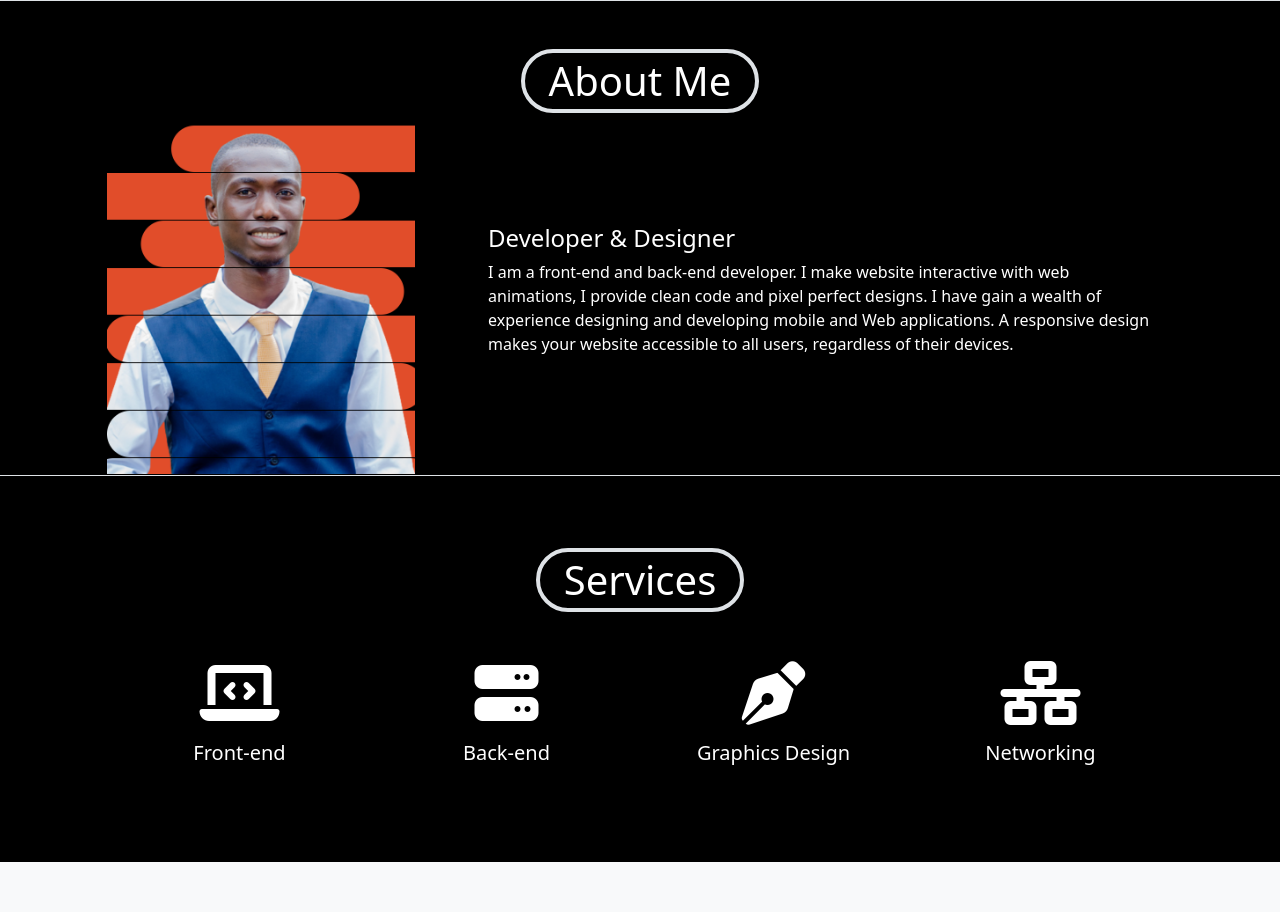
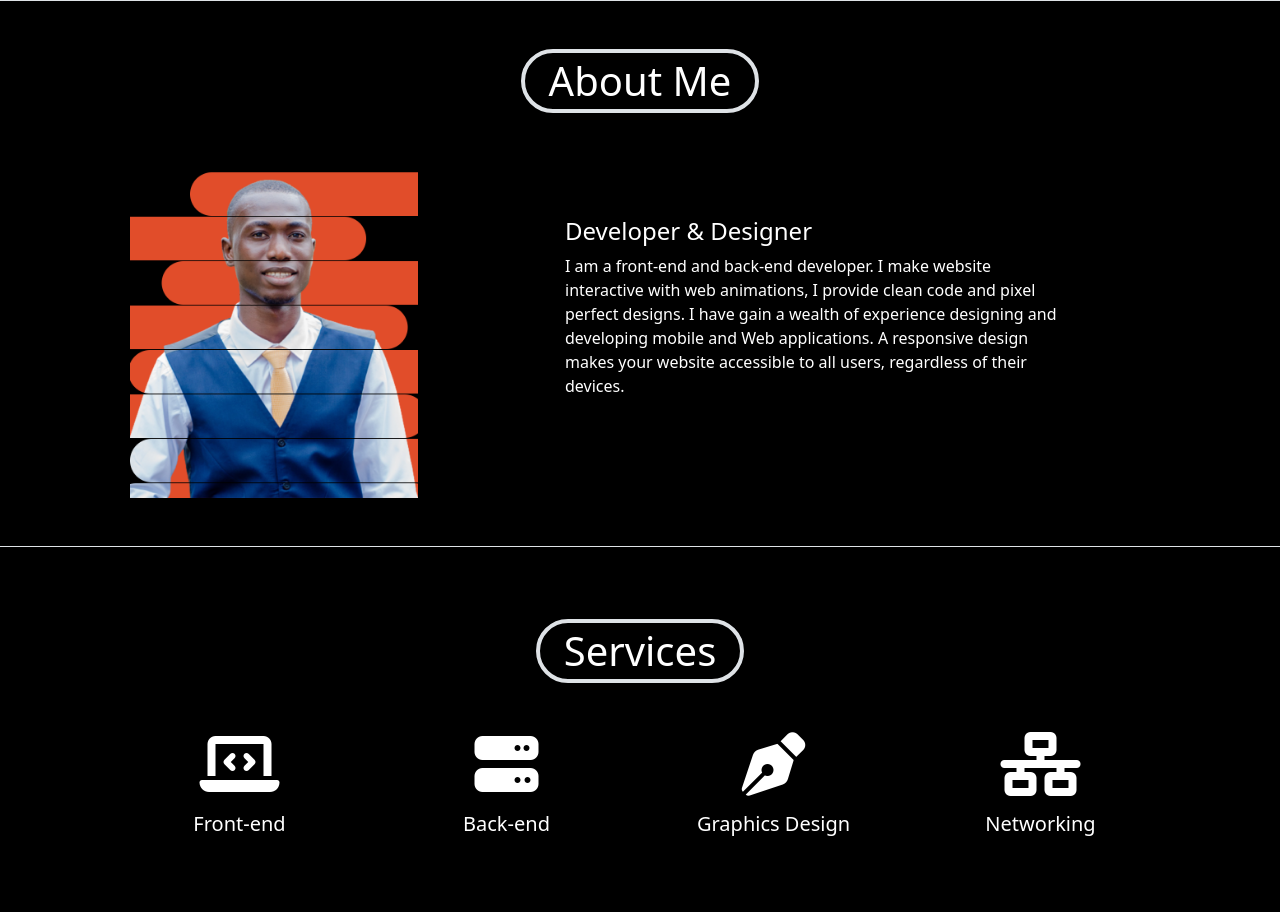
Before and after one commit to Oluwafreeman/portfolio, a plain HTML site: page index.html in a window 1280 px wide. Shown: the part 800-1712 px from the top of the page. Drawn offline with nearby package versions, Linux system fonts and the light colour scheme.

Commit message:
Add files via upload
correct img size

```diff
--- a/index.html
+++ b/index.html
@@ -93,17 +93,19 @@
     <div class="about border-bottom border-top border-1" id="about">
       <h1 class="mx-auto mt-5 py-1 px-4 border border-4 rounded-pill" style="width: fit-content;">About Me</h1>
 
-      <div class=" container d-flex flex-md-row flex-column justify-content-between align-items-center">
-              <div class="card mx-4">
-                  <img src="images/me-new.png" alt="me">
-              </div>
+      <div class="container">
+        <div class="row p-5">
+          <div class="col-md-5">
+              <img class="img" src="images/me-new.png" alt="me">
+          </div>
 
-              <div class="m-md-5 py-4">
+          <div class="col-md-7 py-5 pe-5">
+              <h4>Developer & Designer</h4>
+              <p class="pe-lg-5">I am a front-end and back-end developer. I make website interactive with web animations, I provide clean code and pixel perfect designs. I have gain a wealth of experience designing and developing mobile and Web applications. A responsive design makes your website accessible to all users, regardless of their devices.</p>
+          </div>
+  </div>
+      </div>
 
-                  <h4>Developer & Designer</h4>
-                  <p >I am a front-end and back-end developer. I make website interactive with web animations, I provide clean code and pixel perfect designs. I have gain a wealth of experience designing and developing mobile and Web applications. A responsive design makes your website accessible to all users, regardless of their devices.</p>
-              </div>
-      </div>
     </div>
 
 
--- a/styles/styles.css
+++ b/styles/styles.css
@@ -12,6 +12,12 @@ body, .card{
     background-color: #000;
     color: white;
     width: 100%;
+}
+
+.img{
+    background-color: #000;
+    width: 70%;
+
 }
 
 .home{
```
